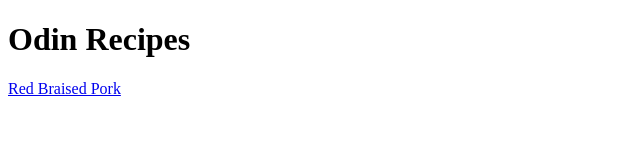
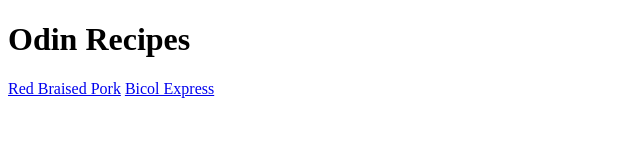
Before and after one commit to diegofonde/odin-recipes, a plain HTML site: page index.html in a window 1280 px wide. Shown: the whole page, without its empty margins (0-640 px from the left). Drawn offline with Linux system fonts and the light colour scheme.

Commit message:
Adds way to access bicol express recipe

```diff
--- a/index.html
+++ b/index.html
@@ -9,5 +9,7 @@
         <h1>Odin Recipes</h1>
 
         <a href = "recipes/red-braised-pork.html">Red Braised Pork</a>
+
+        <a href = "recipes/bicol-express.html">Bicol Express</a>
     </body>
 </html>
```
